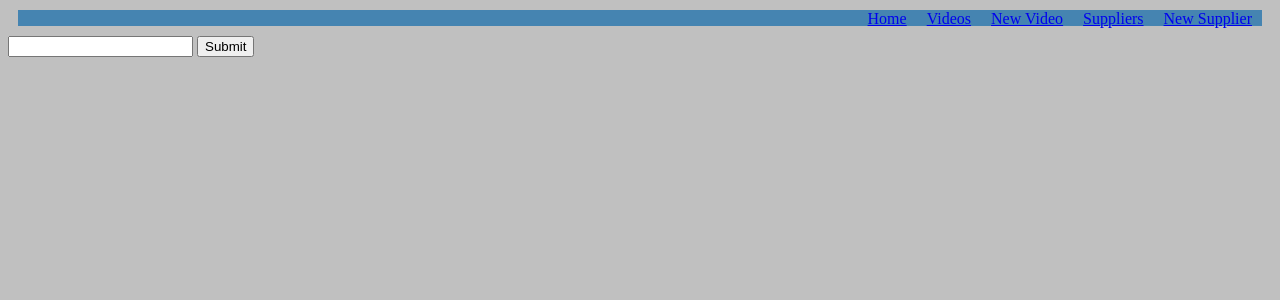
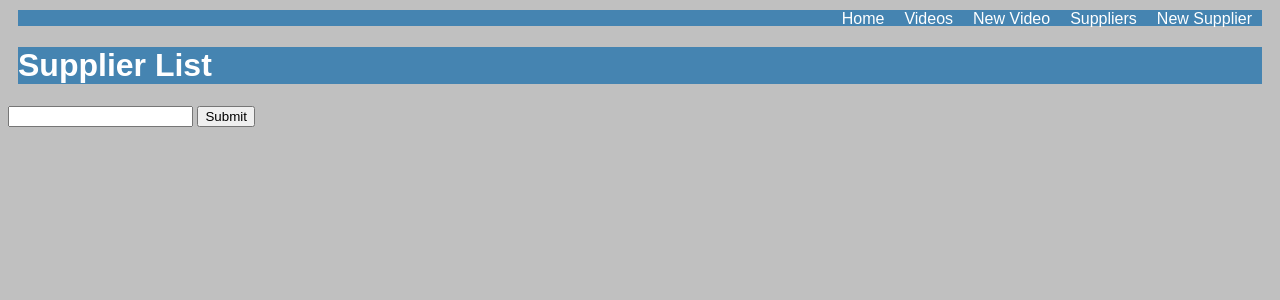
Before and after one commit to Tcherin/Shop-Inventory-Project, a Flask app: page /suppliers in a window 1280 px wide. Shown: the top 300 px of the page. Run offline with Flask 3, Linux system fonts and the light colour scheme; data that the repository does not hold is empty; some libraries are stand-ins or nearby versions.

Commit message:
fixed index.html alignments

```diff
--- a/console.py
+++ b/console.py
@@ -10,7 +10,7 @@ supplier_repository.delete_all()
 
 supplier1 = Supplier("VIDEOS R US", "0776494323", True)
 supplier_repository.save(supplier1)
-supplier2 = Supplier("WE STILL SELL EM VIDEOS", "0774356323", False)
+supplier2 = Supplier("We still got em videos", "0774356323", False)
 supplier_repository.save(supplier2)
 supplier3 = Supplier("VH Yes!", "0774593827", True)
 supplier_repository.save(supplier3)
--- a/controllers/suppliers_controller.py
+++ b/controllers/suppliers_controller.py
@@ -23,7 +23,7 @@ def create_supplier():
     contact_number = request.form['contact_number']
     activity = request.form['active']
 
-    supplier = supplier(name, contact_number, activity)
+    supplier = Supplier(name, contact_number, activity)
     supplier_repository.save(supplier)
 
     return redirect('/suppliers')
@@ -47,7 +47,7 @@ def update_supplier(id):
     contact_number = request.form['contact_number']
     activity = request.form['activity']
 
-    supplier = supplier(name, contact_number, activity, id)
+    supplier = Supplier(name, contact_number, activity, id)
     supplier_repository.update(supplier)
     return redirect('/suppliers')
 
--- a/static/style.css
+++ b/static/style.css
@@ -2,6 +2,7 @@
 
 body {
     background-color: silver;
+    font-family: Arial, Helvetica, sans-serif;
 }
 
 header {
@@ -10,6 +11,11 @@ header {
     background-color: #4584b1;
     color: #fff;
     font-size: 1rem;
+  }
+
+  ul > li > a {
+    text-decoration: none;
+    color: #fff;
   }
 
 header > div {
@@ -31,6 +37,10 @@ header > div > h2 {
     background-color: salmon;
     display: flex;
     justify-content: flex-end;
+}
+
+#header {
+    height: ;
 }
 
 .menu {
@@ -82,12 +92,24 @@ footer {
 
 /* index page */
 
+.video-container {
+    display: flex;
+    flex-wrap: wrap;
+    flex-basis: 33.333333%;
+    justify-content: center;
+    align-items: center;
+    text-align: center;
+    padding: 5px;
+}
+
 .video {
     font-size: large;
     margin: 10px;
     color: #fff;
     background-color: #4584b1;
     width: 20rem;
+    height: 18em;
+    padding: 5px;
 }
 
 .title {
@@ -118,6 +140,13 @@ footer {
   text-align: center;
 }
 
+#new2 {
+    margin: 20px;
+    padding: 20px;
+    row-gap: 25px;
+    background-color: salmon;
+}
+
 #show {
    background-color: salmon;
 
@@ -128,6 +157,6 @@ footer {
 }
 
 #button {
-    background-color: salmon;
+    background-color:#4584b1;
     color: #fff;
 }
--- a/templates/suppliers/edit.html
+++ b/templates/suppliers/edit.html
@@ -4,6 +4,7 @@
 
 <form action="/suppliers/{{supplier.id}}" method="post">
     <section id="new">
+      <section id="new2">
           <div>
             <label for="name">Name:</label>
             <input type="text" id="name" name="name" value="{{supplier.name}}" required autofocus>
@@ -25,7 +26,8 @@
               </option>
             </select>
           </div>
-      <button type="submit">Update Supplier</button>
+      <button id="button" type="submit">Update Supplier</button>
+    </section>
   </section>
 </form>
 
--- a/templates/suppliers/index.html
+++ b/templates/suppliers/index.html
@@ -1,11 +1,16 @@
 {% extends 'base.html' %}
 
 {% block content %}
+
+<header id="header">
+    <h1>Supplier List</h1>
+</header>
 
 <form action="/filtersuppliers" method="post">
     <input name="supplier_name" type="text">
     <input type="submit">
 </form>
+    <section class="video-container">
     {% for supplier in all_suppliers %}
             <div class="video">
                 <div class="content">
@@ -29,4 +34,5 @@
                 </div>
             </div>
     {% endfor %}
+    </section>
 {% endblock content %}
--- a/templates/suppliers/new.html
+++ b/templates/suppliers/new.html
@@ -2,10 +2,11 @@
 
 {% block content %}
     <form action="/suppliers" method="post">
-        <header>
+        <header id="header">
             <h1>Create a New Supplier</h1>
         </header>
         <section id="new">
+            <section id="new2">
             <div>
                 <label for="name">Name:</label>
                 <input type="text" id="name" name="name" placeholder="name" required autofocus>
@@ -21,7 +22,8 @@
                     <option value="false">Inactive</option>
                 </select>
             </div>
-            <button id="new_button" type="submit">Add Supplier</button>
+            <button id="button" type="submit">Add Supplier</button>
+        </section>
         </section>
     </form>
 {% endblock content %}
--- a/templates/videos/edit.html
+++ b/templates/videos/edit.html
@@ -3,6 +3,7 @@
 {% block content %}
 <form action="/videos/{{video.id}}" method="post">
   <section id="new">
+    <section id="new2">
     <div id="edit">
       <label for="title">Title:</label>
       <input type="text" id="title" name="title" value="{{video.title}}" required autofocus>
@@ -39,6 +40,7 @@
       </select>
     </div>
     <button id="button" type="submit">Update video</button>
+    </section>
   </section>
 </form>
 
--- a/templates/videos/index.html
+++ b/templates/videos/index.html
@@ -2,13 +2,14 @@
 
 {% block content %}
 
-            <header>
+            <header id="header">
                 <h1>Inventory List</h1>
             </header>
             <form action="/filtervideos" method="post">
                 <input name="video_name" type="text">
                 <input type="submit">
             </form>
+        <section class="video-container">
         {% for video in all_videos %}
             <div class="video">
                 <div class="content">
@@ -26,5 +27,6 @@
                     </div>
                 </div>
             </div>
-    {% endfor %}
+        {% endfor %}
+        </section>
 {% endblock content %}
--- a/templates/videos/new.html
+++ b/templates/videos/new.html
@@ -1,11 +1,12 @@
 {% extends 'base.html' %}
 
 {% block content %}
-    <header>
+    <header id="header">
         <h1>Create a New Video</h1>
     </header>
     <form action="/videos" method="post">
         <section id="new">
+            <section id="new2">
             <div>
                 <label for="title">Title:</label>
                 <input type="text" id="title" name="title" placeholder="title" required autofocus>
@@ -40,7 +41,8 @@
                     {% endfor %}
                 </select>
             </div>
-            <button type="submit">Add Video</button>
+            <button id="button" type="submit">Add Video</button>
+            </section>
         </section>
     </form>
 {% endblock content %}
```
